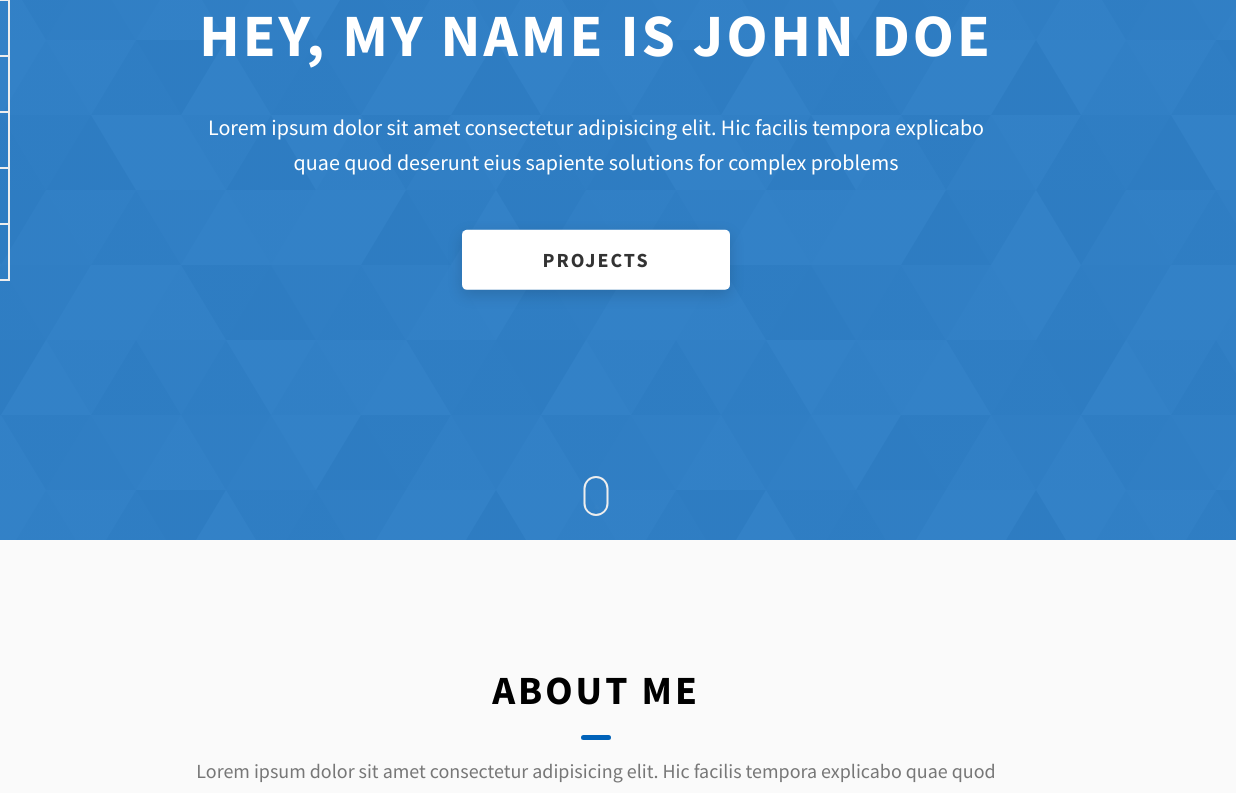
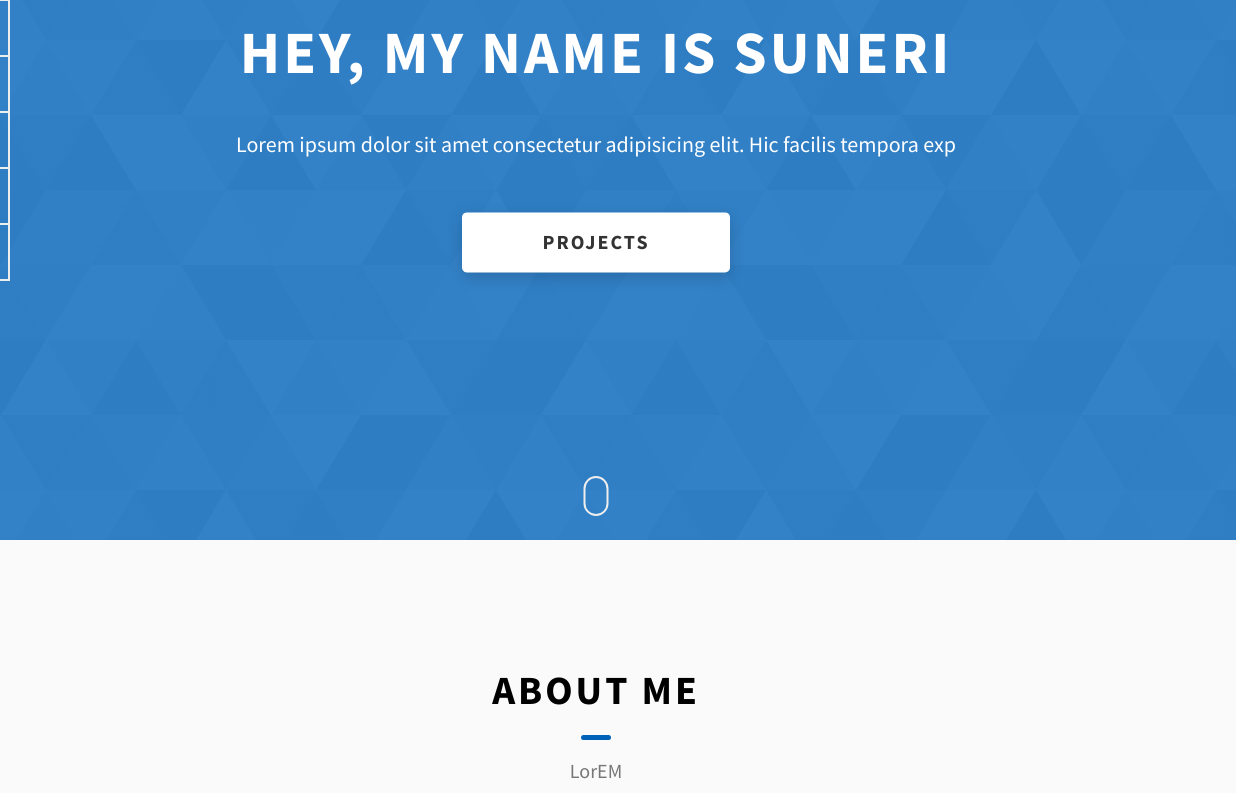
Before and after one commit to Suneri-2/Personal-portfolio, a website: page index.html in a window 1280 px wide. Shown: the part 260-1053 px from the top of the page, 44-1280 px from the left. Drawn offline with Linux system fonts and the light colour scheme.

Commit message:
Update index.html

```diff
--- a/index.html
+++ b/index.html
@@ -84,12 +84,11 @@
     </header>
     <section class="home-hero">
       <div class="home-hero__content">
-        <h1 class="heading-primary">Hey, My name is John Doe</h1>
+        <h1 class="heading-primary">Hey, My name is SUNERI </h1>
         <div class="home-hero__info">
           <p class="text-primary">
             Lorem ipsum dolor sit amet consectetur adipisicing elit. Hic facilis
-            tempora explicabo quae quod deserunt eius sapiente solutions for
-            complex problems
+            tempora exp
           </p>
         </div>
         <div class="home-hero__cta">
@@ -155,8 +154,7 @@
         <h2 class="heading heading-sec heading-sec__mb-med">
           <span class="heading-sec__main">About Me</span>
           <span class="heading-sec__sub">
-            Lorem ipsum dolor sit amet consectetur adipisicing elit. Hic facilis
-            tempora explicabo quae quod deserunt eius sapiente
+            LorEM
           </span>
         </h2>
         <div class="about__content">
```
